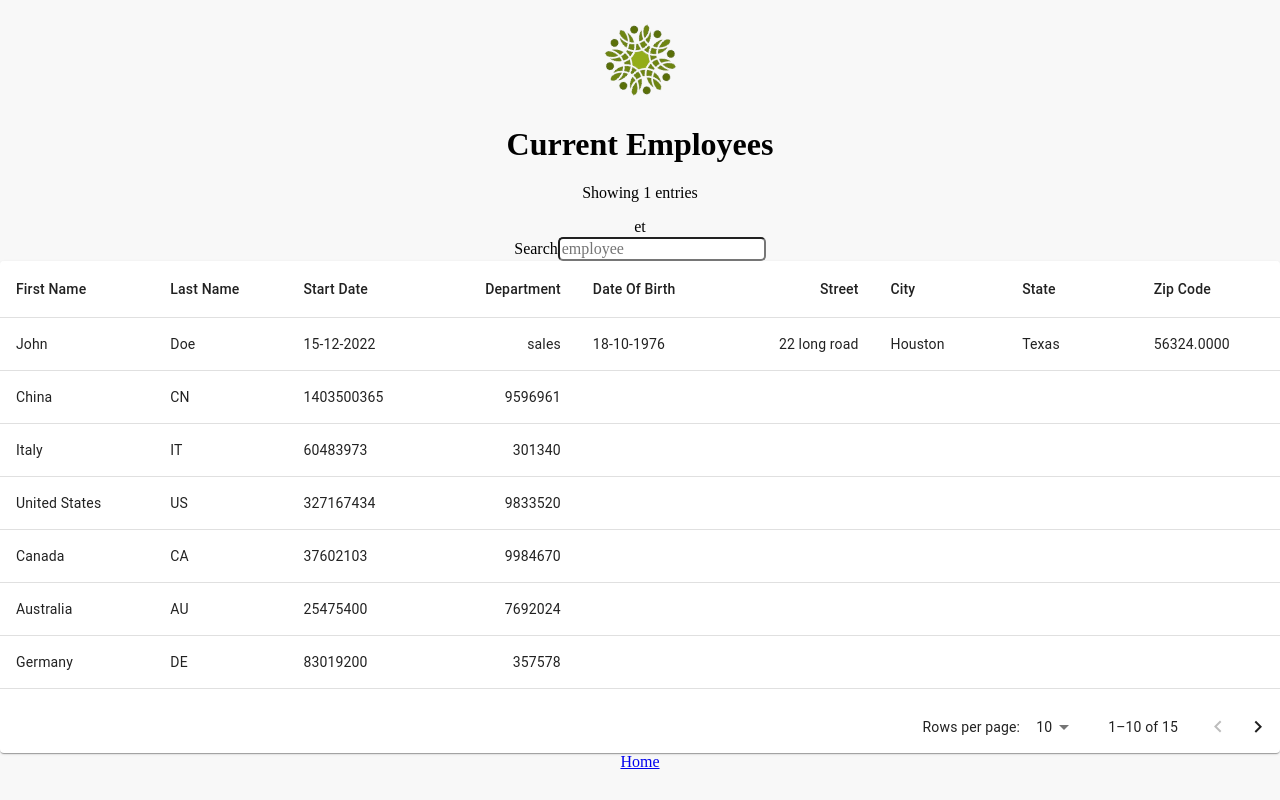
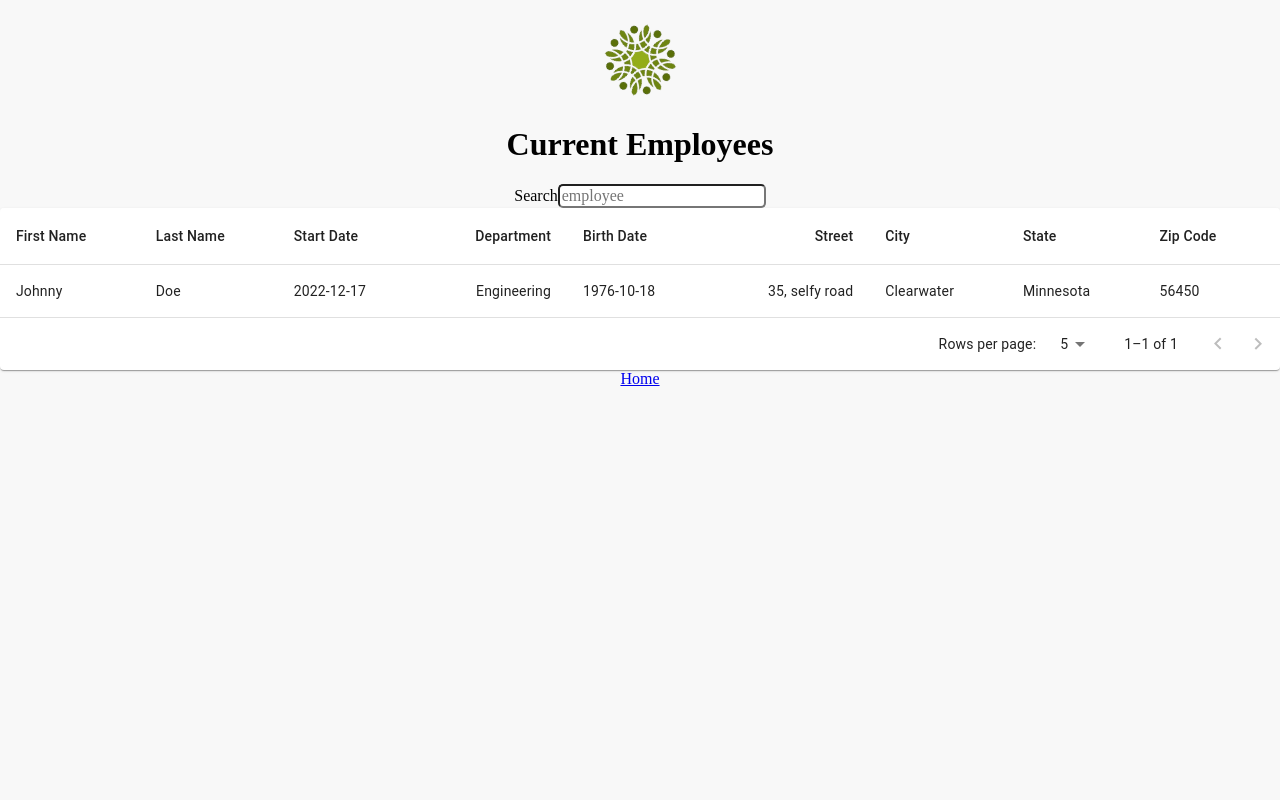
Before and after one commit to Yan-Coquoz/P14_HRnet_React, a React (Create React App) app: page /employee-list in a window 1280 px wide. Built offline with nearby package versions, Linux system fonts and the light colour scheme.

Commit message:
Formatages des données pour le tableau des employés

```diff
--- a/src/components/Table/index.jsx
+++ b/src/components/Table/index.jsx
@@ -1,3 +1,4 @@
+/* eslint-disable no-unused-vars */
 import * as React from "react";
 import Paper from "@mui/material/Paper";
 import Table from "@mui/material/Table";
@@ -24,7 +25,7 @@ const columns = [
     minWidth: 100,
     align: "right",
   },
-  { id: "dateOfBirth", label: "date of birth", minWidth: 100 },
+  { id: "dateOfBirth", label: "birth date", minWidth: 100 },
 
   {
     id: "street",
@@ -33,12 +34,12 @@ const columns = [
     align: "right",
   },
   { id: "city", label: "city", minWidth: 100 },
-  { id: "state", label: "state", minWidth: 100 },
+  { id: "states", label: "state", minWidth: 100 },
   {
     id: "zipCode",
     label: "zip code",
     minWidth: 100,
-    format: (value) => value.toFixed(4),
+    format: (value) => +value.toFixed(0),
   },
 ];
 
@@ -50,7 +51,7 @@ function createData(
   dateOfBirth,
   street,
   city,
-  state,
+  states,
   zipCode,
 ) {
   return {
@@ -61,12 +62,13 @@ function createData(
     dateOfBirth,
     street,
     city,
-    state,
+    states,
     zipCode,
   };
 }
 
 const rows = [
+  // exemple de rendu
   createData(
     "John",
     "Doe",
@@ -78,25 +80,51 @@ const rows = [
     "Texas",
     56324,
   ),
-  createData("China", "CN", 1403500365, 9596961),
-  createData("Italy", "IT", 60483973, 301340),
-  createData("United States", "US", 327167434, 9833520),
-  createData("Canada", "CA", 37602103, 9984670),
-  createData("Australia", "AU", 25475400, 7692024),
-  createData("Germany", "DE", 83019200, 357578),
-  createData("Ireland", "IE", 4857000, 70273),
-  createData("Mexico", "MX", 126577691, 1972550),
-  createData("Japan", "JP", 126317000, 377973),
-  createData("France", "FR", 67022000, 640679),
-  createData("United Kingdom", "GB", 67545757, 242495),
-  createData("Russia", "RU", 146793744, 17098246),
-  createData("Nigeria", "NG", 200962417, 923768),
-  createData("Brazil", "BR", 210147125, 8515767),
 ];
 
-export default function StickyHeadTable() {
+export default function StickyHeadTable({ datas }) {
   const [page, setPage] = React.useState(0);
-  const [rowsPerPage, setRowsPerPage] = React.useState(10);
+  const [rowsPerPage, setRowsPerPage] = React.useState(5);
+  const [isDatas, setIsDatas] = React.useState(false);
+  React.useEffect(() => {
+    // console.log(isDatas);
+    if (datas.length > 0 && Array.isArray(datas)) {
+      setIsDatas(true);
+      // console.log("rows ", rows);
+      // console.log("datas length ", datas.length);
+      rows.length = 0;
+      for (let i = 0; i < datas.length; i++) {
+        // console.log("datas ", datas[i]);
+        const {
+          firstName,
+          lastName,
+          startDate,
+          department,
+          dateOfBirth,
+          street,
+          city,
+          states,
+          zipCode,
+        } = datas[i];
+
+        rows.push(
+          createData(
+            firstName,
+            lastName,
+            startDate,
+            department,
+            dateOfBirth,
+            street,
+            city,
+            states,
+            zipCode,
+          ),
+        );
+      }
+    } else {
+      setIsDatas(false);
+    }
+  }, [datas, isDatas]);
 
   const handleChangePage = (event, newPage) => {
     setPage(newPage);
@@ -147,7 +175,7 @@ export default function StickyHeadTable() {
         </Table>
       </TableContainer>
       <TablePagination
-        rowsPerPageOptions={[5, 10, 15]}
+        rowsPerPageOptions={[5, 10, 15, 20]}
         component="div"
         count={rows.length}
         rowsPerPage={rowsPerPage}
--- a/src/components/pages/EmployeList/index.jsx
+++ b/src/components/pages/EmployeList/index.jsx
@@ -8,13 +8,12 @@ import { sendEmployees } from "features/HomeSlice";
 import "./style.scss";
 
 const EmployeList = () => {
-  const getDatas = useSelector(sendEmployees);
-  console.log(getDatas);
+  const datas = useSelector(sendEmployees);
+
   return (
     <div>
       <Header>Current Employees</Header>
       <nav>
-        <p>Showing {getDatas.length} entries</p> et
         <div>
           <label htmlFor="search">Search</label>
           <input
@@ -26,7 +25,7 @@ const EmployeList = () => {
         </div>
       </nav>
       <div>
-        <StickyHeadTable />
+        <StickyHeadTable datas={datas} />
       </div>
       <div>
         <Link to="/">Home</Link>
--- a/src/components/pages/Home/index.jsx
+++ b/src/components/pages/Home/index.jsx
@@ -56,7 +56,7 @@ const Home = () => {
             </div>
             <div>
               <Dater
-                idName="birth_date"
+                idName="date_of_birth"
                 label="birth date"
                 toUpperCase={true}
               />
--- a/src/features/HomeSlice.js
+++ b/src/features/HomeSlice.js
@@ -3,13 +3,13 @@ import { createSlice } from "@reduxjs/toolkit";
 const initialState = {
   employee: [
     {
-      firstName: "John",
+      firstName: "Johnny",
       lastName: "Doe",
-      birthDate: "1976-10-18",
+      dateOfBirth: "1976-10-18",
       startDate: "2022-12-17",
       street: "35, selfy road",
       city: "Clearwater",
-      state: "Minnesota",
+      states: "Minnesota",
       zipCode: "56450",
       department: "Engineering",
     },
```
